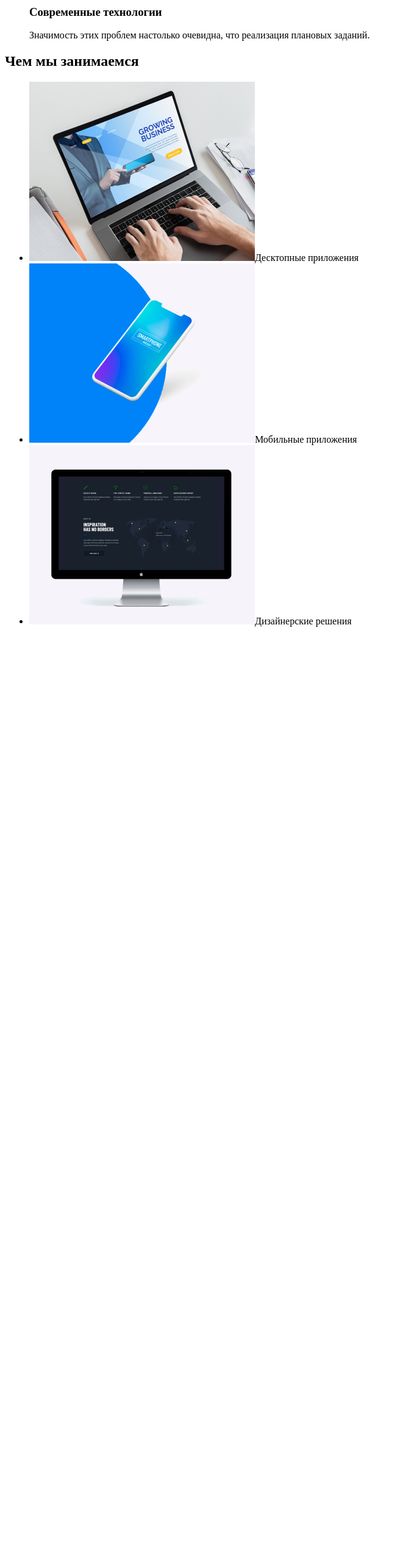
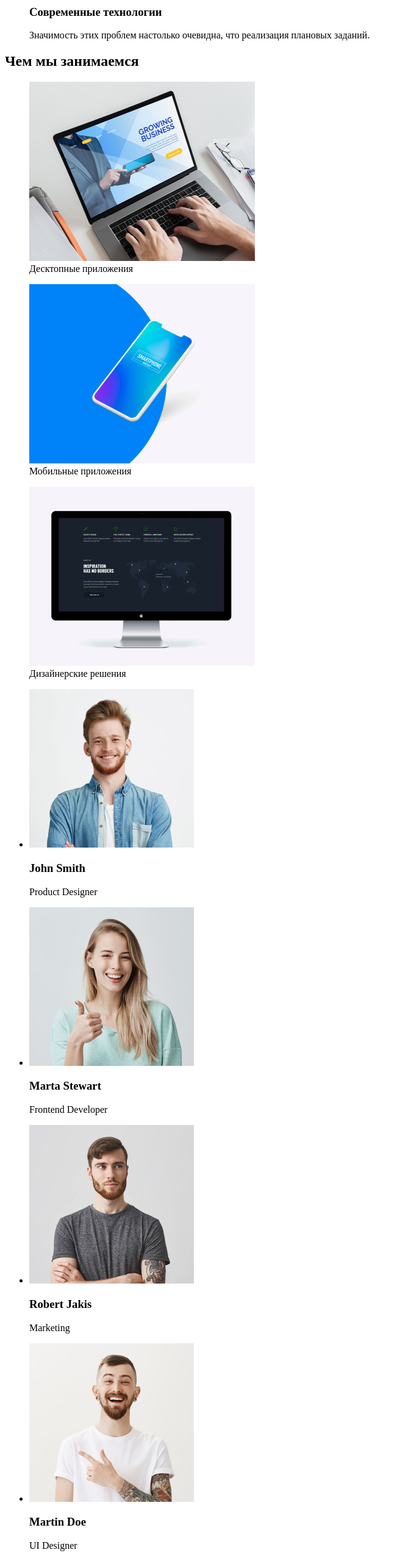
Before and after one commit to UshakovaNataliia/goit-markup-hw-01, a plain HTML site: page index.html in a window 1280 px wide. Shown: the part 887-3447 px from the top of the page at 61% size, without its empty margins (0-656 px from the left). Before the commit the page ends 1931 px from the top, so only its background shows below. Drawn offline with Linux system fonts and the light colour scheme.

Commit message:
added section 3

```diff
--- a/index.html
+++ b/index.html
@@ -74,10 +74,41 @@
     </section>
     <section>
       <h2>Чем мы занимаемся</h2>
+      <figure>
+        <img src="./img/img1.png" alt="Ноутбук" />
+        <figcaption>Десктопные приложения</figcaption>
+      </figure>
+      <figure>
+        <img src="./img/box.png" alt="Телефон" />
+        <figcaption>Мобильные приложения</figcaption>
+      </figure>
+      <figure>
+        <img src="./img/img.png" alt="Мак" />
+        <figcaption>Дизайнерские решения</figcaption>
+      </figure>
+    </section>
+    <section>
       <ul>
-        <li><img src="./img/img1.png" alt="Ноутбук" />Десктопные приложения</li>
-        <li><img src="./img/box.png" alt="Телефон" />Мобильные приложения</li>
-        <li><img src="./img/img.png" alt="Мак" />Дизайнерские решения</li>
+        <li>
+          <img src="./img/John-Smith.png" alt="John Smith" />
+          <h3>John Smith</h3>
+          <p>Product Designer</p>
+        </li>
+        <li>
+          <img src="./img/Marta-Stewart.png" alt="Marta Stewart" />
+          <h3>Marta Stewart</h3>
+          <p>Frontend Developer</p>
+        </li>
+        <li>
+          <img src="./img/Robert-Jakis.png" alt="Robert Jakis" />
+          <h3>Robert Jakis</h3>
+          <p>Marketing</p>
+        </li>
+        <li>
+          <img src="./img/Martin-Doe.png" alt="Martin Doe" />
+          <h3>Martin Doe</h3>
+          <p>UI Designer</p>
+        </li>
       </ul>
     </section>
   </body>
```
